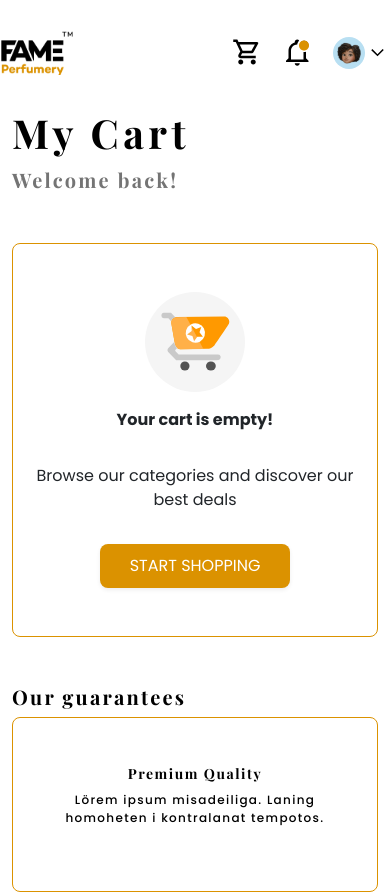
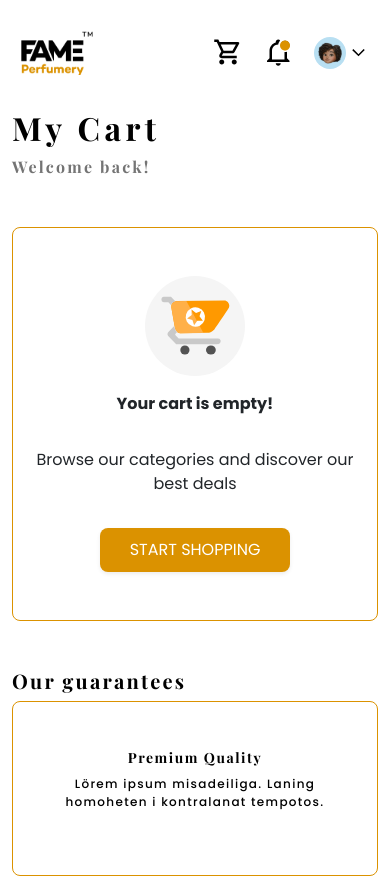
Before and after one commit to BimboAdesoye/perfumery_frontend, a React (Vite) app: page /Cart in a window 390 px wide. Shown: the top 894 px of the page. Built offline with nearby package versions, Linux system fonts and the light colour scheme.

Commit message:
change to the navbar

```diff
--- a/src/styles/Cart.css
+++ b/src/styles/Cart.css
@@ -300,12 +300,22 @@
 
   .checkout .total,
   .checkout .orders,
-  .checkout .total-price {
-    font-size: 12px;
+  .checkout .total-price,
+  .cart-item-price {
+    font-size: 14px;
   }
 
   .checkout .naira-checkout,
-  .checkout .ordersIcon {
+  .checkout .ordersIcon,
+  .cart-item-price-icon {
     width: 12px;
   }
+
+  .welcome-heading {
+    font-size: 32px;
+  }
+
+  .welcome-sub-heading {
+    font-size: 16px;
+  }
 }
--- a/src/styles/Navbar.css
+++ b/src/styles/Navbar.css
@@ -122,4 +122,9 @@
   .profileIcon {
     width: 25.007px;
   }
+
+  .nav {
+    width: 90%;
+    margin: auto;
+  }
 }
```
